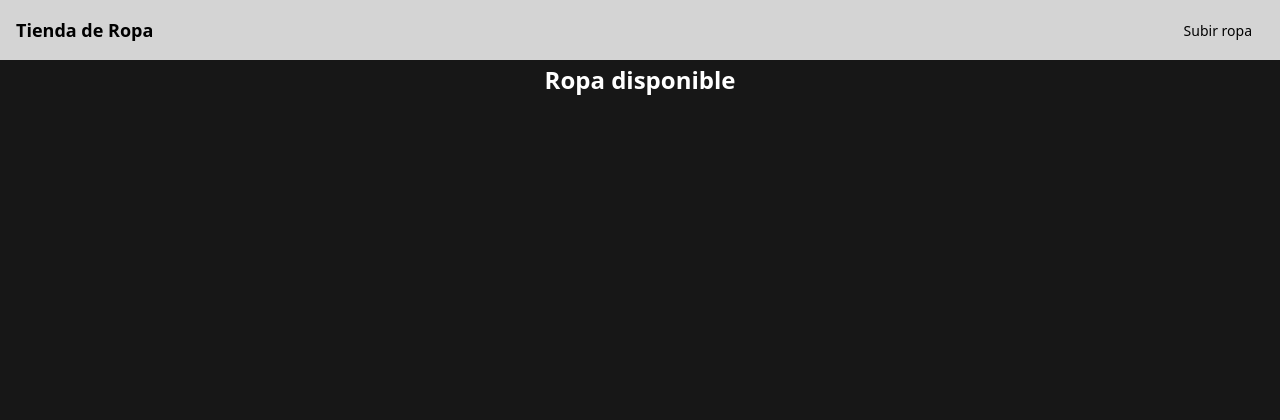
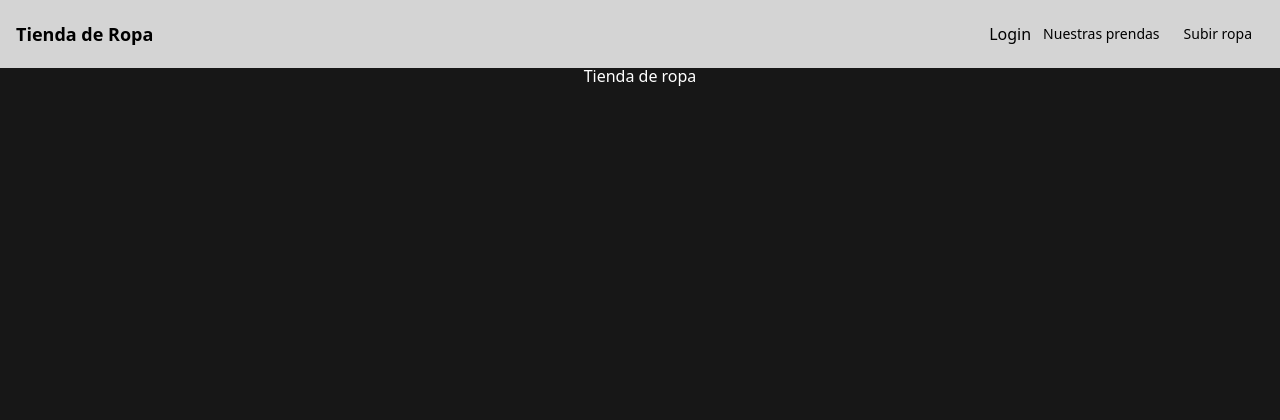
Before and after one commit to IanChoDK/tienda_ropa, a Django app: page / in a window 1280 px wide. Shown: the top 420 px of the page. Run offline with Django 5.2, Linux system fonts and the light colour scheme; data that the repository does not hold is empty; some libraries are stand-ins or nearby versions.

Commit message:
fixed login and register errors, added home page

```diff
--- a/shop/templates/base.html
+++ b/shop/templates/base.html
@@ -16,8 +16,18 @@
 
     <navbar class="w-full bg-neutral-300 fixed top-0">
         <div class="flex items-center justify-between p-4 w-full">
-            <a href="{% url 'ropa_list' %}" class="text-black hover:text-red-600 text-lg font-bold">Tienda de Ropa</a>
-            <div class="text-black">
+            <a href="{% url 'inicio' %}" class="text-black hover:text-red-600 text-lg font-bold">Tienda de Ropa</a>
+            <div class="text-black flex flex-row items-center justify-center">
+                {% if user.is_authenticated %}
+                    <form action="{% url 'logout' %}" method="post">
+                        {%csrf_token%}
+                        <a> {{ user.username }}</a>
+                        <button type="submit">Logout</button>
+                    </form>
+                {% else %}
+                    <a href="{% url 'login' %}">Login</a>
+                {% endif %}
+                <a href="{% url 'ropa_list' %}" class=" hover:text-red-600 px-3 py-2 rounded-md text-sm font-medium">Nuestras prendas</a>
                 <a href="{% url 'crear_ropa' %}" class=" hover:text-red-600 px-3 py-2 rounded-md text-sm font-medium">Subir ropa</a>
             </div>
 
--- /dev/null
+++ b/shop/templates/inicio.html
@@ -0,0 +1,9 @@
+{% extends "base.html" %}
+
+{% block title %}Inicio{% endblock %}
+
+{% block body %}
+
+    <h1>Tienda de ropa</h1>
+
+{% endblock %}
--- a/shop/urls.py
+++ b/shop/urls.py
@@ -2,7 +2,8 @@ from django.urls import path
 from . import views
 
 urlpatterns = [
-    path('', views.ropa_list, name='ropa_list'),
+    path('', views.inicio, name='inicio'),
+    path('tienda', views.ropa_list, name='ropa_list'),
     path("crear", views.crear_ropa, name="crear_ropa"),
     path("editar/<int:id>", views.editar_ropa, name="editar_ropa"),
     path("eliminar/<int:id>", views.eliminar_ropa, name="eliminar_ropa")
--- a/shop/views.py
+++ b/shop/views.py
@@ -2,12 +2,19 @@ from django.shortcuts import render, redirect, get_object_or_404
 from .models import Ropa
 from .forms import RopaForm
 
+from django.contrib.auth.decorators import login_required
+
 # Create your views here.
 
+@login_required
 def ropa_list(request):
     ropa = Ropa.objects.all().order_by("-id").filter(activo=True)
     return render(request, "ropa_list.html", {"ropa": ropa})
 
+def inicio(request):
+    return render(request, 'inicio.html')
+
+@login_required
 def crear_ropa(request):
     if request.method == "POST":
         form = RopaForm(request.POST, request.FILES)
@@ -18,6 +25,7 @@ def crear_ropa(request):
         form = RopaForm()
     return render(request, "crear_ropa.html", {"form": form})
 
+@login_required
 def editar_ropa(request, id):
     ropa = get_object_or_404(Ropa, id=id)
 
@@ -31,6 +39,7 @@ def editar_ropa(request, id):
 
     return render(request, "editar_ropa.html", {"form": form})
 
+@login_required
 def eliminar_ropa(request,id):
     ropa = get_object_or_404(Ropa, id=id)
     if request.method == "POST":
```
Also changed, not shown: templates/registration/login.html (+16 -26 lines), templates/registration/register.html (+8 -0 lines), media/ropa_images/vw-logo_zzxu9wC.png (added).
